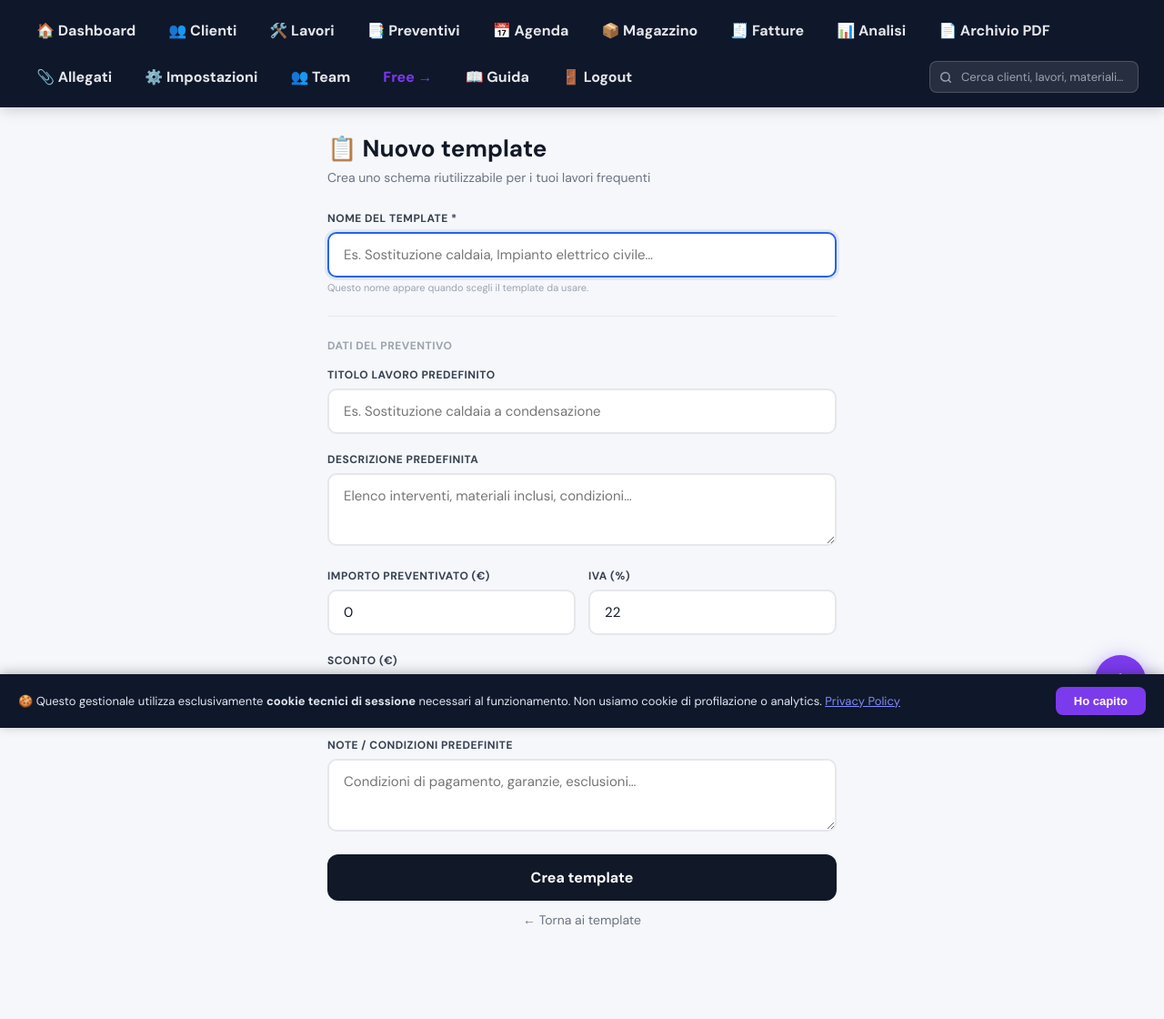
After one commit to pmosca80/gestione-artigiani, a Python web app: template app/templates/preventivo_template_form.html in a window 1280 px wide. The commit adds this page. Shown: the whole page at 91% size. Run offline with Jinja, Linux system fonts and the light colour scheme; the template is opened without the code that fills it, so the values that code supplies are empty.

Commit message:
feat: template preventivi riutilizzabili
Aggiunge la gestione dei template preventivi: schemi salvati una volta
e applicabili in un click alla form di creazione nuovo lavoro.

- Nuovo modello TemplatePreventivo (tabella template_preventivi)
- CRUD: crea/get/aggiorna/elimina template
- Route /preventivi/template (lista, nuovo, modifica, elimina)
- Lista template con cards, badge importo/IVA, pulsanti modifica/elimina
- Form unica per creazione e modifica (details avanzati collassati)
- Selettore template in /lavori/nuovo/{cliente_id}: click su un chip
  pre-compila titolo, descrizione, importo, IVA, sconto e note;
  feedback visivo verde a conferma dell avvenuta applicazione
- Migrazione inline per nuova tabella su Railway

Co-Authored-By: Claude Sonnet 4.6 <noreply@anthropic.com>

```diff
--- a/app/routes/lavori.py
+++ b/app/routes/lavori.py
@@ -89,10 +89,12 @@ def form_lavoro(cliente_id: int, request: Request, db: Session = Depends(get_db)
     if not cliente:
         raise HTTPException(status_code=404, detail="Cliente non trovato")
 
+    template_preventivi = crud.get_template_preventivi(db, user_id)
+
     return templates.TemplateResponse(
         request=request,
         name="lavoro_nuovo.html",
-        context={"cliente": cliente}
+        context={"cliente": cliente, "template_preventivi": template_preventivi}
     )
 
 
--- /dev/null
+++ b/app/templates/preventivo_template_form.html
@@ -0,0 +1,165 @@
+<!DOCTYPE html>
+<html lang="it">
+<head>
+    <meta charset="UTF-8">
+    <meta name="viewport" content="width=device-width, initial-scale=1.0, viewport-fit=cover">
+    <title>{% if tmpl %}Modifica template{% else %}Nuovo template{% endif %} — Gestionale Artigiani</title>
+    <link rel="stylesheet" href="/static/style.css?v=158">
+    <style>
+        @import url('https://fonts.googleapis.com/css2?family=DM+Sans:wght@400;500;600;700&display=swap');
+        body { font-family: 'DM Sans', sans-serif; background: #f5f7fb; }
+
+        .wrap { max-width: 560px; margin: 0 auto; padding: 28px 20px 100px; }
+
+        .page-title { font-size: 26px; font-weight: 700; color: #111827; margin: 0 0 6px; }
+        .page-sub { color: #6b7280; font-size: 14px; margin: 0 0 28px; }
+
+        .field { margin-bottom: 20px; }
+        .field label {
+            display: block;
+            font-size: 12px;
+            font-weight: 700;
+            text-transform: uppercase;
+            letter-spacing: 0.5px;
+            color: #374151;
+            margin-bottom: 7px;
+        }
+        .field input,
+        .field select,
+        .field textarea {
+            width: 100%;
+            box-sizing: border-box;
+            padding: 13px 16px;
+            border: 2px solid #e5e7eb;
+            border-radius: 10px;
+            font-size: 15px;
+            font-family: 'DM Sans', sans-serif;
+            color: #111827;
+            background: white;
+            outline: none;
+            transition: border-color 0.2s, box-shadow 0.2s;
+        }
+        .field input:focus,
+        .field select:focus,
+        .field textarea:focus {
+            border-color: #2563eb;
+            box-shadow: 0 0 0 3px rgba(37,99,235,0.1);
+        }
+        .field textarea { resize: vertical; min-height: 80px; }
+        .field-hint { font-size: 11px; color: #9ca3af; margin-top: 4px; }
+
+        .field-row { display: grid; grid-template-columns: 1fr 1fr; gap: 14px; }
+        @media (max-width: 480px) { .field-row { grid-template-columns: 1fr; } }
+
+        .divider {
+            border: none;
+            border-top: 1px solid #e5e7eb;
+            margin: 24px 0;
+        }
+
+        .section-label {
+            font-size: 12px;
+            font-weight: 700;
+            text-transform: uppercase;
+            letter-spacing: 0.5px;
+            color: #9ca3af;
+            margin-bottom: 16px;
+        }
+
+        .btn-submit {
+            width: 100%;
+            padding: 15px;
+            background: #111827;
+            color: white;
+            border: none;
+            border-radius: 12px;
+            font-size: 16px;
+            font-weight: 700;
+            cursor: pointer;
+            font-family: 'DM Sans', sans-serif;
+            transition: background 0.2s, transform 0.1s;
+            margin-bottom: 12px;
+        }
+        .btn-submit:active { transform: scale(0.98); background: #374151; }
+
+        .back-link {
+            display: block;
+            text-align: center;
+            color: #6b7280;
+            font-size: 14px;
+            text-decoration: none;
+        }
+    </style>
+</head>
+<body>
+{% include "components/navbar.html" %}
+
+<div class="wrap">
+    <h1 class="page-title">{% if tmpl %}✏️ Modifica template{% else %}📋 Nuovo template{% endif %}</h1>
+    <p class="page-sub">{% if tmpl %}Aggiorna lo schema per "{{ tmpl.nome }}"{% else %}Crea uno schema riutilizzabile per i tuoi lavori frequenti{% endif %}</p>
+
+    <form method="post">
+
+        <div class="field">
+            <label for="nome">Nome del template *</label>
+            <input type="text" id="nome" name="nome" required autofocus
+                   placeholder="Es. Sostituzione caldaia, Impianto elettrico civile…"
+                   value="{{ tmpl.nome if tmpl else '' }}">
+            <div class="field-hint">Questo nome appare quando scegli il template da usare.</div>
+        </div>
+
+        <hr class="divider">
+        <div class="section-label">Dati del preventivo</div>
+
+        <div class="field">
+            <label for="titolo">Titolo lavoro predefinito</label>
+            <input type="text" id="titolo" name="titolo"
+                   placeholder="Es. Sostituzione caldaia a condensazione"
+                   value="{{ tmpl.titolo if tmpl else '' }}">
+        </div>
+
+        <div class="field">
+            <label for="descrizione">Descrizione predefinita</label>
+            <textarea id="descrizione" name="descrizione"
+                      placeholder="Elenco interventi, materiali inclusi, condizioni…">{{ tmpl.descrizione if tmpl else '' }}</textarea>
+        </div>
+
+        <div class="field-row">
+            <div class="field">
+                <label for="importo_preventivato">Importo preventivato (€)</label>
+                <input type="number" id="importo_preventivato" name="importo_preventivato"
+                       step="0.01" min="0"
+                       value="{{ tmpl.importo_preventivato if tmpl else '0' }}">
+            </div>
+            <div class="field">
+                <label for="aliquota_iva">IVA (%)</label>
+                <input type="number" id="aliquota_iva" name="aliquota_iva"
+                       step="0.01" min="0"
+                       value="{{ tmpl.aliquota_iva if tmpl else '22' }}">
+            </div>
+        </div>
+
+        <div class="field-row">
+            <div class="field">
+                <label for="sconto">Sconto (€)</label>
+                <input type="number" id="sconto" name="sconto"
+                       step="0.01" min="0"
+                       value="{{ tmpl.sconto if tmpl else '0' }}">
+            </div>
+        </div>
+
+        <div class="field">
+            <label for="note_consuntivo">Note / condizioni predefinite</label>
+            <textarea id="note_consuntivo" name="note_consuntivo"
+                      placeholder="Condizioni di pagamento, garanzie, esclusioni…">{{ tmpl.note_consuntivo if tmpl else '' }}</textarea>
+        </div>
+
+        <button type="submit" class="btn-submit">
+            {% if tmpl %}Salva modifiche{% else %}Crea template{% endif %}
+        </button>
+    </form>
+
+    <a class="back-link" href="/preventivi/template/">← Torna ai template</a>
+</div>
+</body>
+</html>
```
Also changed, not shown: app/crud.py (+83 -0 lines), app/main.py (+18 -1 lines), app/models.py (+15 -0 lines), app/routes/preventivi_template.py (added, +125 -0 lines), app/templates/lavoro_nuovo.html (+55 -1 lines), app/templates/preventivi_template_lista.html (added, +227 -0 lines).
